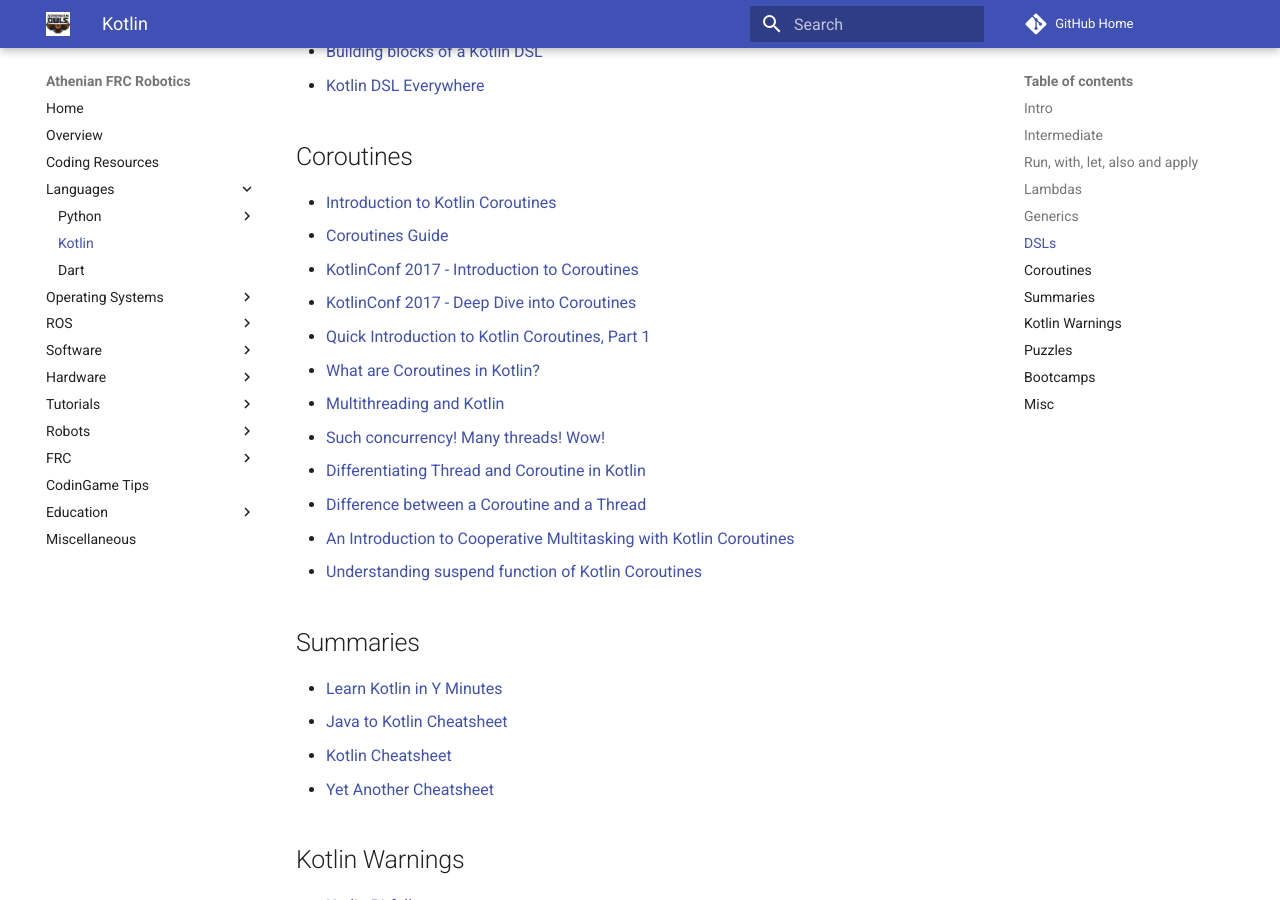
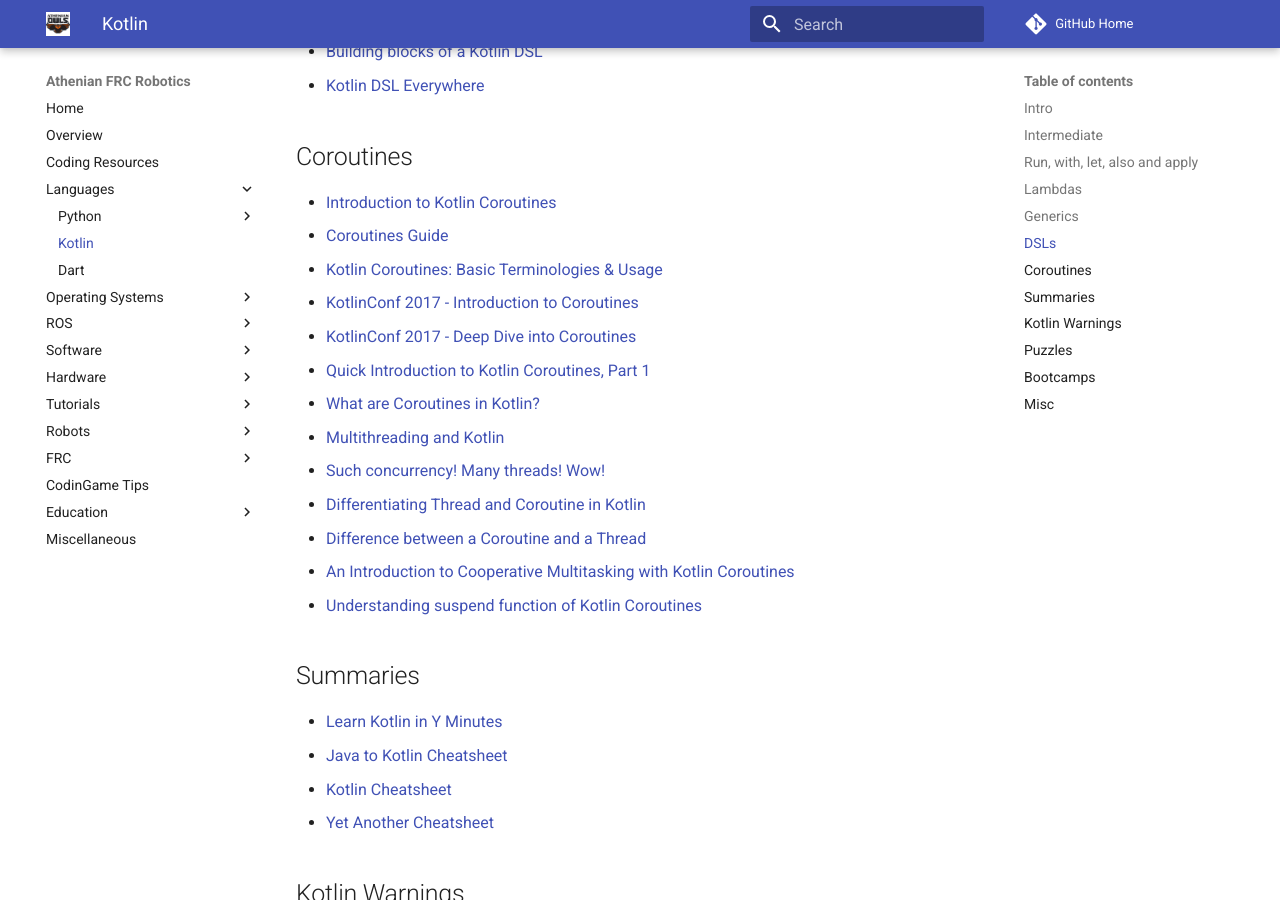
Before and after one commit to athenian-robotics/athenian-robotics-mkdocs, an MkDocs documentation site: the page built from docs/kotlin.md, in a window 1280 px wide and 900 px high, scrolled down 3428 px. Built offline with MkDocs 1.6.1 and Material for MkDocs 9.7.7, drawn with Linux system fonts in a browser that asks for light colours; comment, search, counter and statistics services are not loaded.

Commit message:
Update docs

```diff
--- a/docs/kotlin.md
+++ b/docs/kotlin.md
@@ -101,6 +101,7 @@
 ## Coroutines
 * [Introduction to Kotlin Coroutines](https://kotlinlang.org/docs/tutorials/coroutines-basic-jvm.html)
 * [Coroutines Guide](https://github.com/Kotlin/kotlinx.coroutines/blob/master/coroutines-guide.md)
+* [Kotlin Coroutines: Basic Terminologies & Usage](https://android.jlelse.eu/coroutines-basic-terminologies-and-usage-b4242bd1b2a4)
 * [KotlinConf 2017 - Introduction to Coroutines](https://www.youtube.com/watch?v=_hfBv0a09Jc)
 * [KotlinConf 2017 - Deep Dive into Coroutines ](https://www.youtube.com/watch?v=YrrUCSi72E8)
 * [Quick Introduction to Kotlin Coroutines, Part 1](https://www.codementor.io/abdurahmanadilovic/quick-introduction-to-kotlin-coroutines-part-1-epybt49kf)
```
